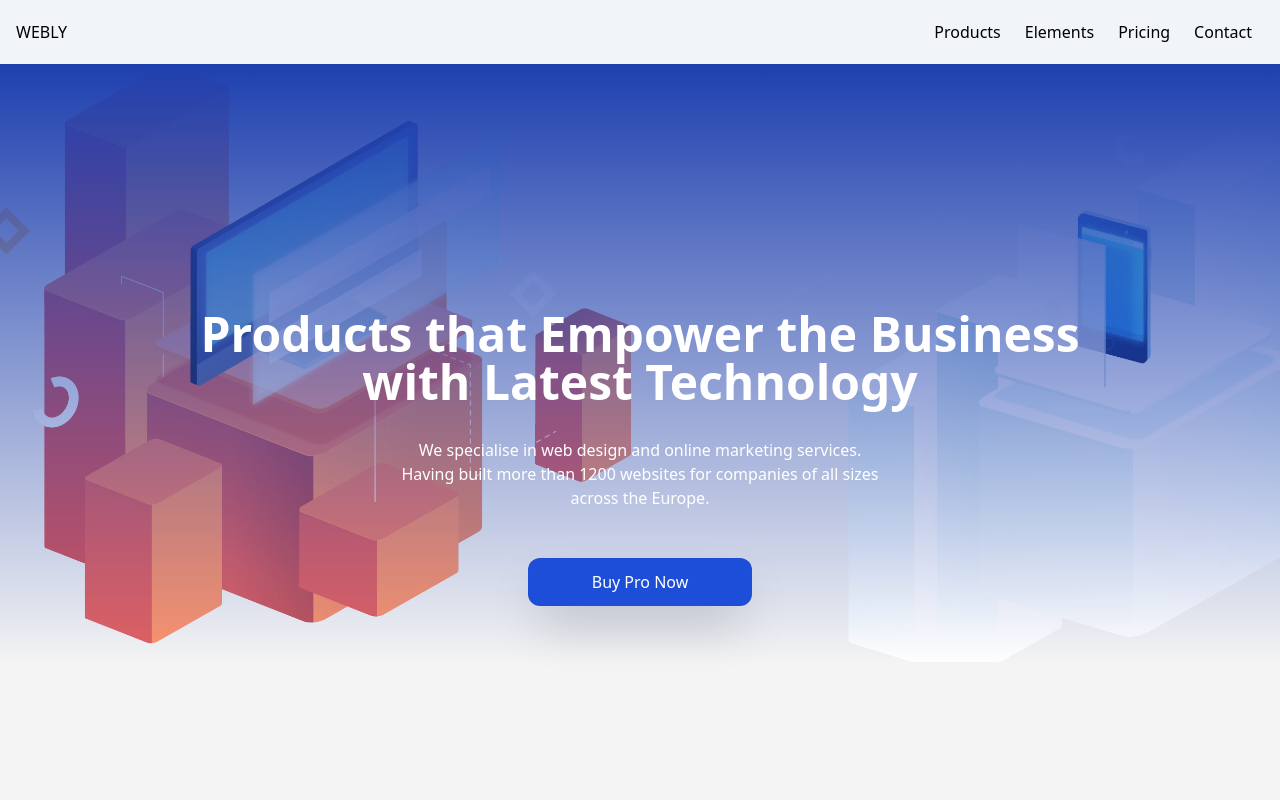
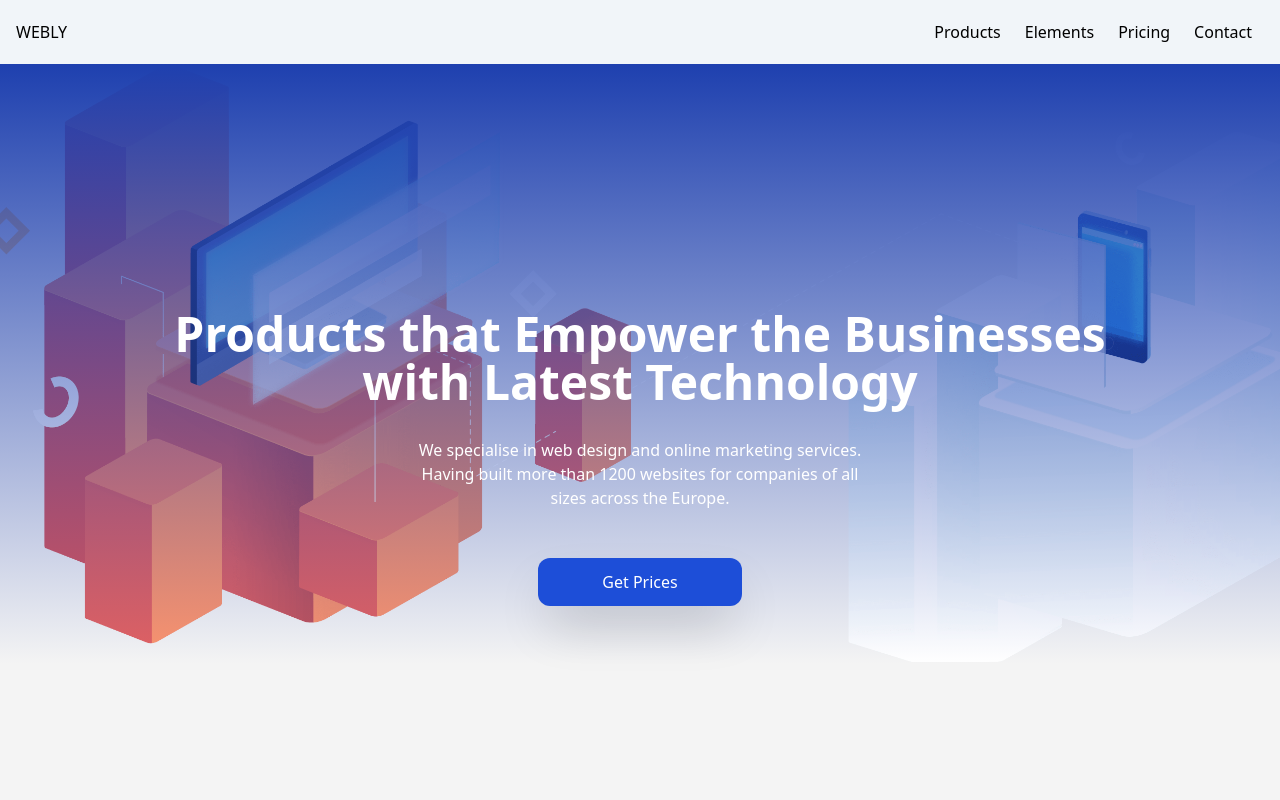
Before and after one commit to rasifrana/construction-react-app, a React (Create React App) app: page / in a window 1280 px wide. Shown: the top 800 px of the page. Built offline with nearby package versions, Linux system fonts and the light colour scheme.

Commit message:
adding title

```diff
--- a/public/index.html
+++ b/public/index.html
@@ -24,7 +24,7 @@
       work correctly both with client-side routing and a non-root public URL.
       Learn how to configure a non-root public URL by running `npm run build`.
     -->
-    <title>Construction App</title>
+    <title>Web Agency</title>
   </head>
   <body>
     <noscript>You need to enable JavaScript to run this app.</noscript>
--- a/src/components/Navbar.jsx
+++ b/src/components/Navbar.jsx
@@ -16,15 +16,15 @@ const Navbar = () => {
     return (
         <nav className="sticky top-0 bg-slate-100 ">
             <div className='flex justify-between items-center p-4 container mx-auto'>
-                <div className="logo">WEBLY</div>
+                <div className="logo">
+                    <a href='#home'>WEBLY </a>
+                </div>
                 <div className="links">
                     <ul className="hidden md:flex justify-between items-center">
                         <NavItem title={'Products'} id={'#products'} />
                         <NavItem title={'Elements'} id={'#elements'} />
                         <NavItem title={'Pricing'} id={'#pricing'} />
                         <NavItem title={'Contact'} id={'#contact'} />
-
-
                     </ul>
                     <div>
                         {toggle ? <AiOutlineClose className='cursor-pointer md:hidden' onClick={() => setToggle(false)} /> :
--- a/src/components/Welcome.jsx
+++ b/src/components/Welcome.jsx
@@ -9,15 +9,15 @@ const Welcome = () => {
     // };
 
     return (
-        <section className="w-full bg-cover bg-center" style={{ backgroundImage: `url(${img})`, height: '600px' }}>
-            <div className="layer h-full bg-gradient-to-b  from-blue-800">
+        <section className="w-full bg-cover bg-center" style={{ backgroundImage: `url(${img})`, height: '600px' }} id='home'>
+            <div className="layer px-2 h-full bg-gradient-to-b  from-blue-800">
                 <motion.div initial={{ opacity: 0 }} animate={{ opacity: 1 }} transition={{ duration: 6 }} className="lg:w-3/4 mx-auto h-full flex justify-center items-center flex-col text-white text-center py-4 md:py-16 sm:pt-40 md:pt-60">
 
 
-                    <motion.h1 initial={{ opacity: 0 }} animate={{ opacity: 1 }} transition={{ duration: 2 }} className=' font-bold mt-3 text-5xl ' >Products that Empower the Business with Latest Technology</motion.h1>
+                    <motion.h1 initial={{ opacity: 0 }} animate={{ opacity: 1 }} transition={{ duration: 2 }} className=' font-bold mt-3 text-4xl sm:text-5xl ' >Products that Empower the Businesses with Latest Technology</motion.h1>
                     <p className='py-8  lg:w-1/2 mx-auto'>We specialise in web design and online marketing services. Having built more than 1200 websites for companies of all sizes across the Europe.</p>
 
-                    <a href=" " className='py-3 px-16 mt-4 inline-block bg-blue-700 rounded-xl shadow-2xl' >Buy Pro Now</a>
+                    <a href="#pricing" className='py-3 px-16 mt-4 inline-block bg-blue-700 rounded-xl shadow-2xl' >Get Prices</a>
 
                     {/* <div className=" flex-1 flex justify-center items-center">
                     <div className="image-container shadow-2xl w-96 h-96 p-4 bg-white rounded-full">
```
